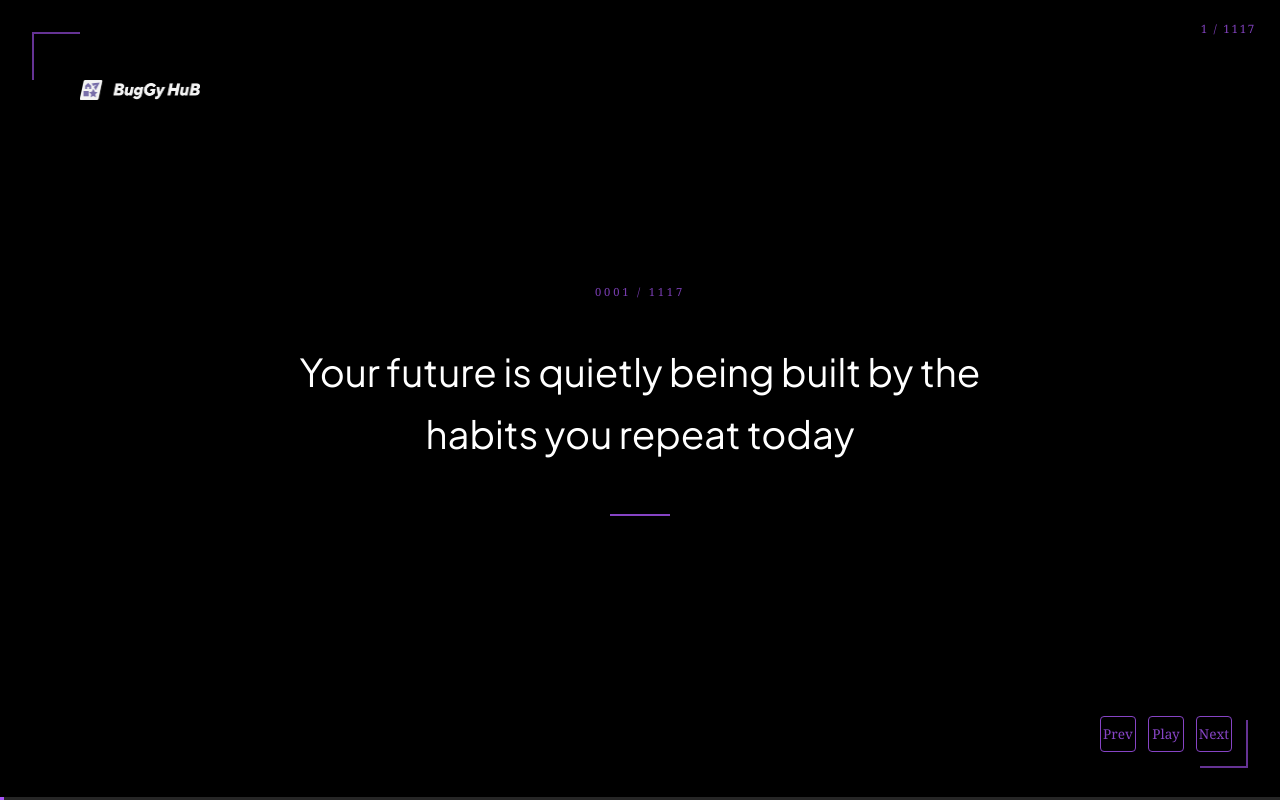
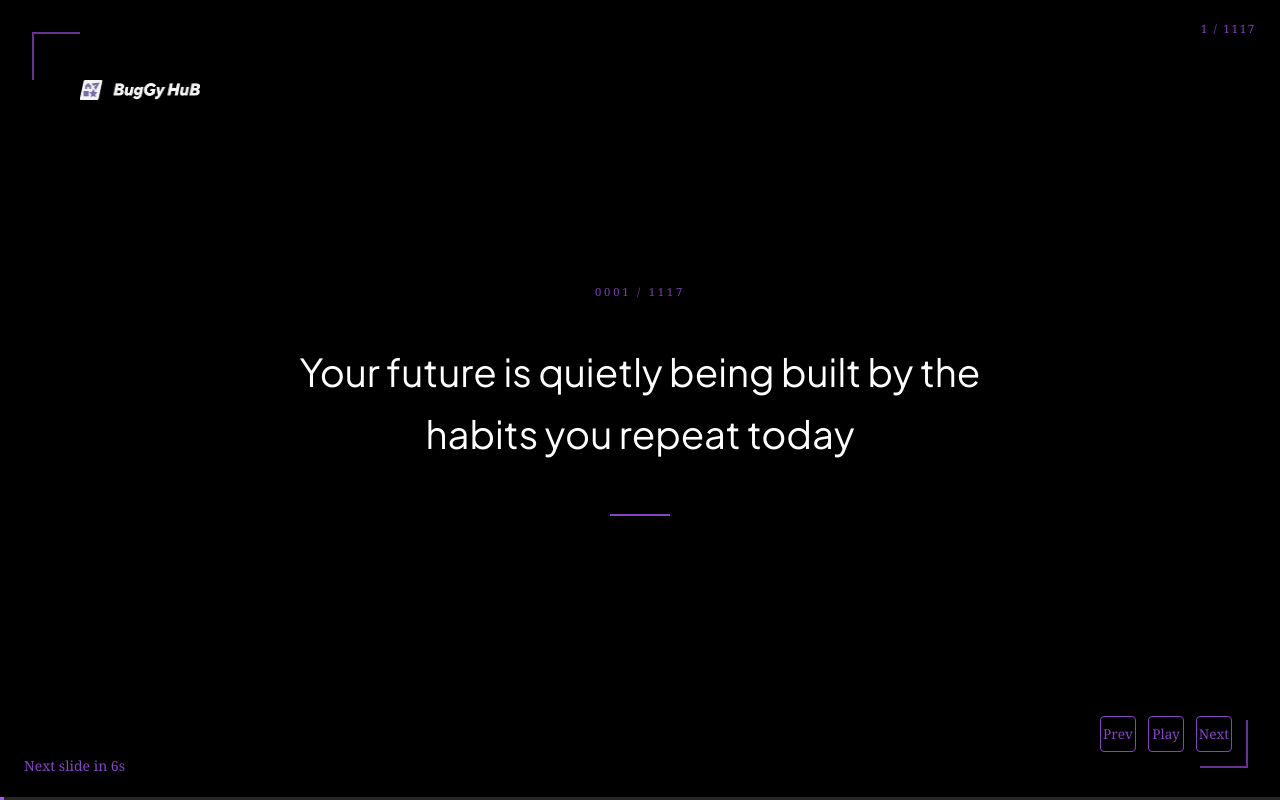
Before and after one commit to Sunmence-team/buggyhub_motivation, a React (Vite) app: page / in a window 1280 px wide. Built offline with nearby package versions, Linux system fonts and the light colour scheme.

Commit message:
new commit

```diff
--- a/src/QuoteCards.tsx
+++ b/src/QuoteCards.tsx
@@ -17,6 +17,7 @@ const themes: Theme[] = [
   { bg: "#facc15", text: "#000000", accent: "#000000", sub: "#ca8a04" }, // yellow
 ];
 
+
 const INTERVAL_MS = 6000;
 
 function QuoteCards(): JSX.Element {
@@ -29,6 +30,7 @@ function QuoteCards(): JSX.Element {
   const rafRef = useRef<number | null>(null);
 
   const total = quotes.length;
+  const remainingSeconds = Math.ceil((1 - progress) * (INTERVAL_MS / 1000));
 
   function btnStyle(theme: Theme): React.CSSProperties {
     return {
@@ -144,6 +146,13 @@ function QuoteCards(): JSX.Element {
               <div className="h-5 w-30 absolute top-20 inset-s-20">
                 <img src={img1} alt="" className="h-full w-full" />
               </div>
+
+              <div
+                className="absolute bottom-6 left-6 text-sm font-medium opacity-80 z-[101]"
+                style={{ color: theme.accent }}
+              >
+                Next slide in {remainingSeconds}s
+              </div>
               {/* Corner decoration */}
               <div
                 className="absolute top-8 left-8 w-12 h-12 opacity-60"
@@ -235,6 +244,9 @@ function QuoteCards(): JSX.Element {
       >
         {current + 1} / {total}
       </div>
+
+      {/* Countdown */}
+
     </div>
   );
 }
```
